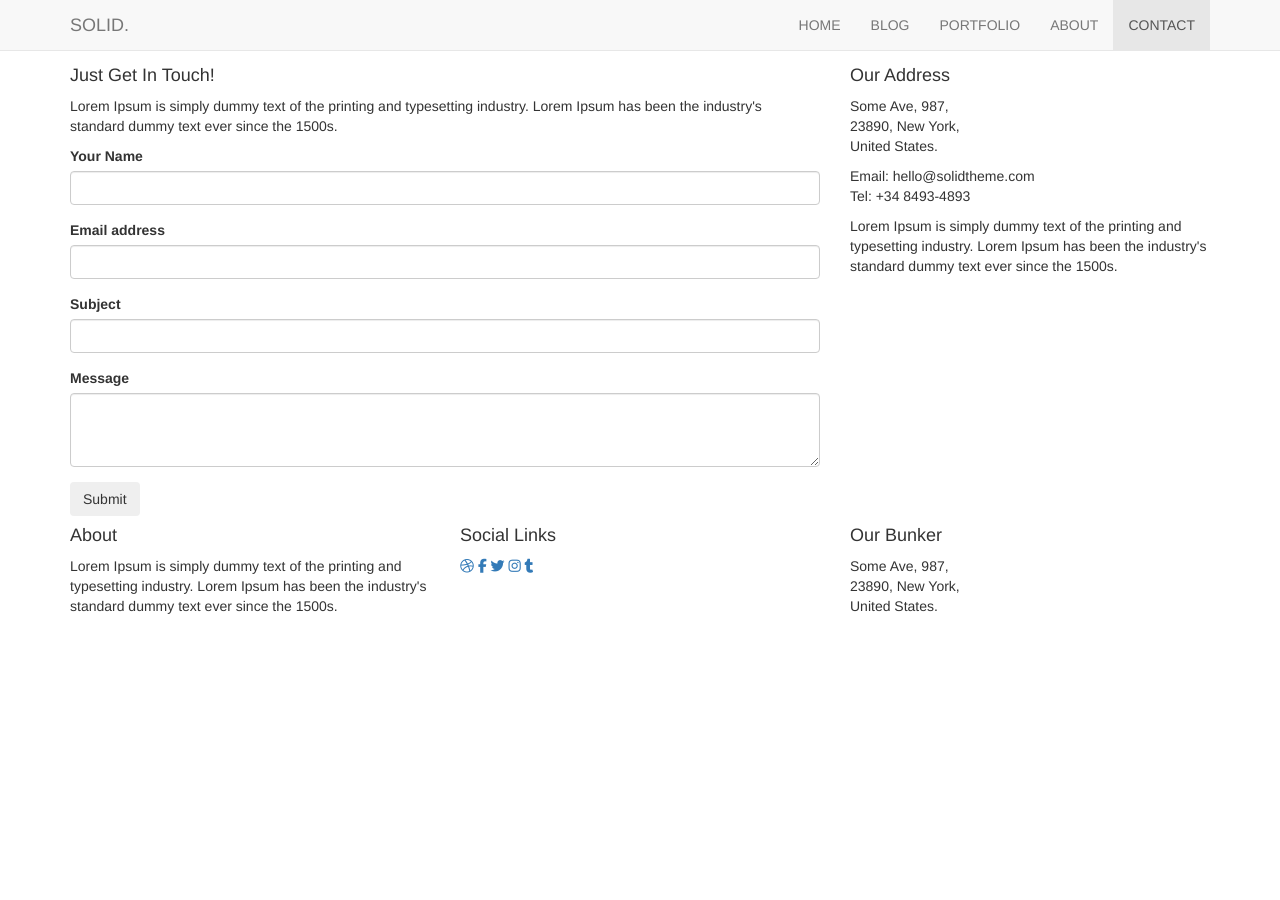
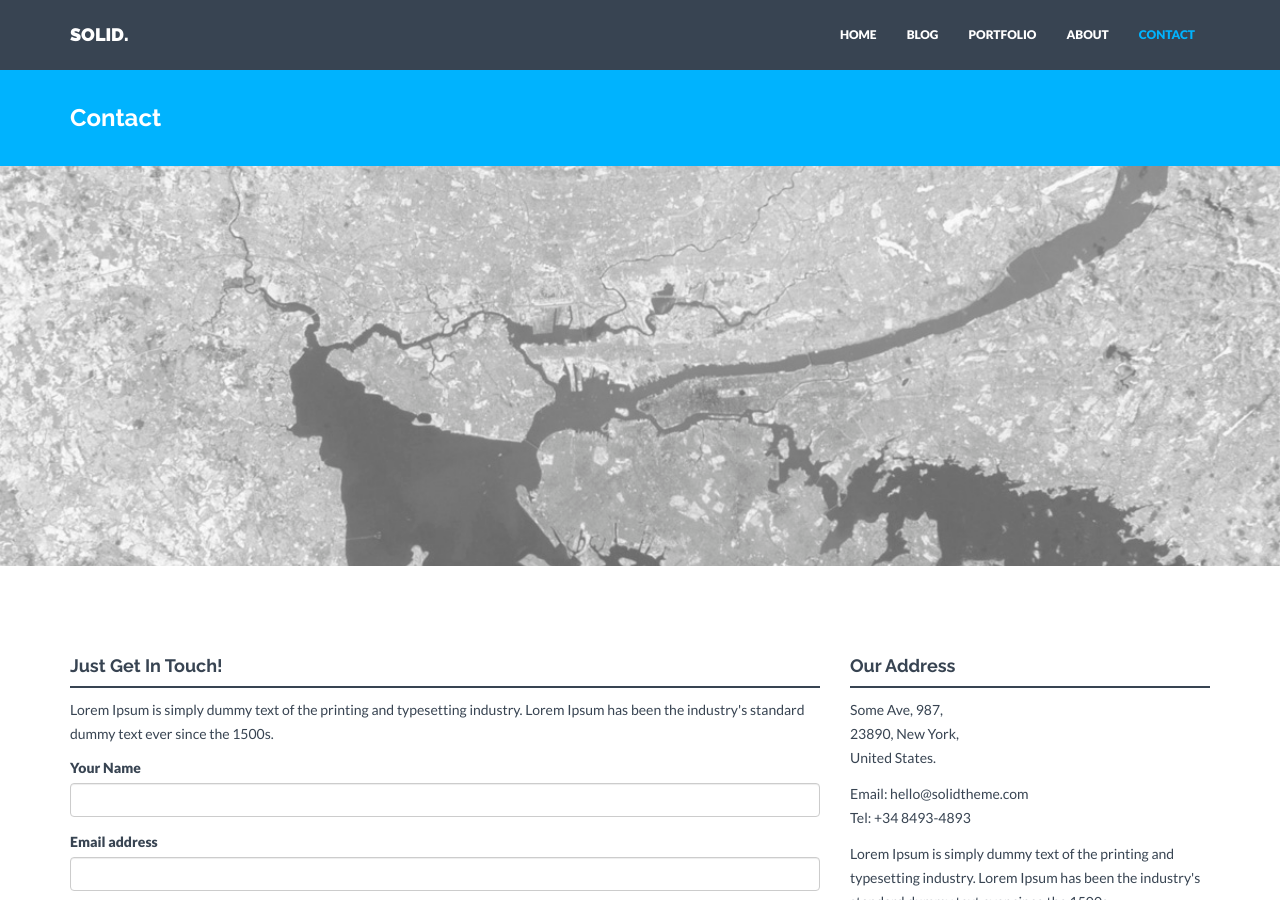
Before and after one commit to timir/solidtheme, a Jekyll site: the page built from contact.html, in a window 1280 px wide and 900 px high. Built offline with Jekyll 4.4.1, drawn with Linux system fonts in a browser that asks for light colours; nearby versions of some CDN libraries; library files that are not in the unit come from our copies.

Commit message:
Update head.html

```diff
--- a/_includes/head.html
+++ b/_includes/head.html
@@ -4,16 +4,16 @@
     <meta name="viewport" content="width=device-width, initial-scale=1">
     <meta name="description" content="">
     <meta name="author" content="">
-    <link rel="shortcut icon" href="{{ "assets/ico/favicon.ico" | prepend: site.baseurl }}">
+    <link rel="shortcut icon" href="{{ "/assets/ico/favicon.ico" | prepend: site.baseurl }}">
 
     <title>{{ site.title }}{% if page.title %} - {{ page.title }}{% endif %}</title>
 
     <!-- Bootstrap core CSS -->
-    <link href="{{ "assets/css/bootstrap.css" | prepend: site.baseurl }}" rel="stylesheet">
+    <link href="{{ "/assets/css/bootstrap.css" | prepend: site.baseurl }}" rel="stylesheet">
 
     <!-- Custom styles for this template -->
-    <link href="{{ "assets/css/style.css" | prepend: site.baseurl }}" rel="stylesheet">
-    <link href="{{ "assets/css/font-awesome.min.css" | prepend: site.baseurl }}" rel="stylesheet">
+    <link href="{{ "/assets/css/style.css" | prepend: site.baseurl }}" rel="stylesheet">
+    <link href="{{ "/assets/css/font-awesome.min.css" | prepend: site.baseurl }}" rel="stylesheet">
 
     <!-- Custom CSS -->
     <!--<link rel="stylesheet" href="{{ "/css/main.css" | prepend: site.baseurl }}">-->
```
